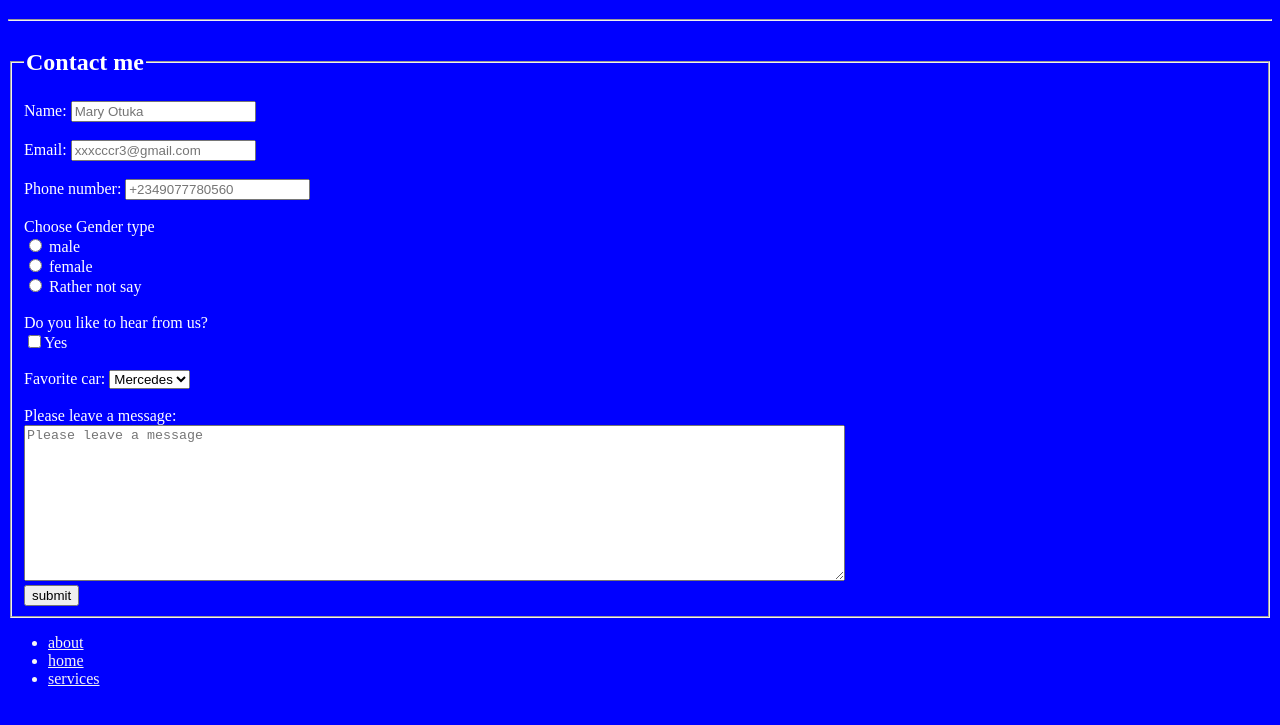
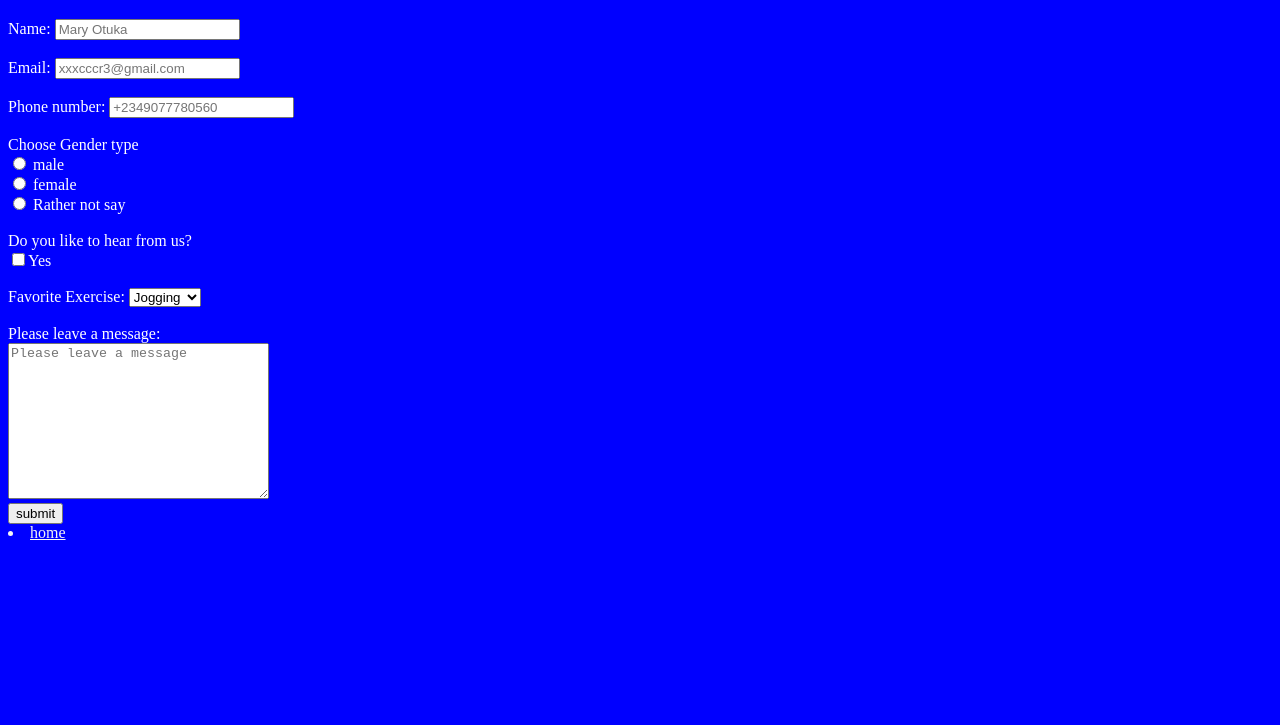
Before and after one commit to Maychij/css-assignment, a plain HTML site: page Pages/contact.html in a window 1280 px wide. Shown: the part 61-786 px from the top of the page. Drawn offline with Linux system fonts and the light colour scheme.

Commit message:
Second Commit

```diff
--- a/Pages/contact.html
+++ b/Pages/contact.html
@@ -12,10 +12,7 @@
     <h1>This is Our Contact Page</h1>
     </div>
     <div class="form">
-        <hr>
         <form action="mailto:maryotuka55@gmail.com" method="post" enctype="text/plain">
-        <Fieldset>
-          <legend><h2>Contact me</h2></legend>
           <label for="Name">Name:</label>
           <input type="text" id="Your name" name=" Yourname" placeholder="Mary Otuka"><br><br>
           <label for="email"></label> Email: <input type="email" name="email" placeholder="xxxcccr3@gmail.com" required><br><br>
@@ -28,22 +25,17 @@
           <input type="radio" name="Gender" value="Rather not say">
           <label>Rather not say</label><br><br>
           Do you like to hear from us?<br> <input type="checkbox" name="list">Yes <br><br>
-          <label for="Favorite Car">Favorite car:</label>
-          <select name="Car" id="Car">
-             <option value="Mercedes">Mercedes</option>
-             <option value="Ford">Ford</option>
-             <option value="BMW">BMW</option>
+          <label for="Favorite Exercise">Favorite Exercise:</label>
+          <select name="Exercise" id="Exercise">
+             <option value="Jogging">Jogging</option>
+             <option value="Sit up">Sit up</option>
+             <option value="Running">Running</option>
              </select><br><br>
            <label for="Please leave a message">Please leave a message: </label><br>
-           <textarea name="Please leave a message" id="Please leave a message" cols="100" rows="10" style="height: auto;" placeholder="Please leave a message"></textarea><br>
+           <textarea name="Please leave a message" id="Please leave a message" cols="30" rows="10" style="height: auto;" placeholder="Please leave a message"></textarea><br>
            <input type="submit" value="submit">
-       </Fieldset>
     </div>
 </form>
-<ul>
-    <li><a href="./about.html" target="_blank">about</a></li>
     <li><a href="../index.html" target="_blank">home</a></li>
-    <li><a href="./services.html" target="_blank">services</a></li>
-</ul>
 </body>
 </html>
```
